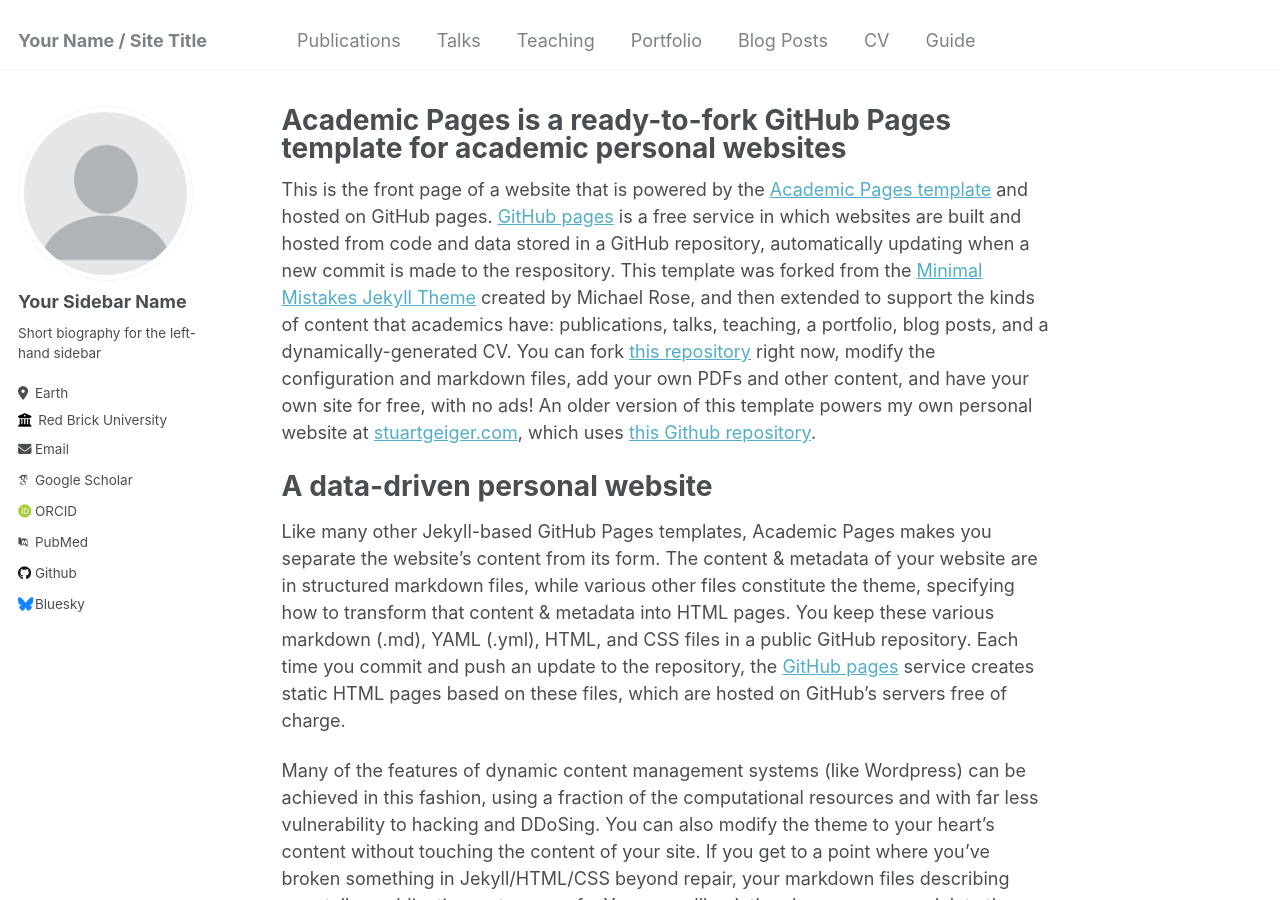
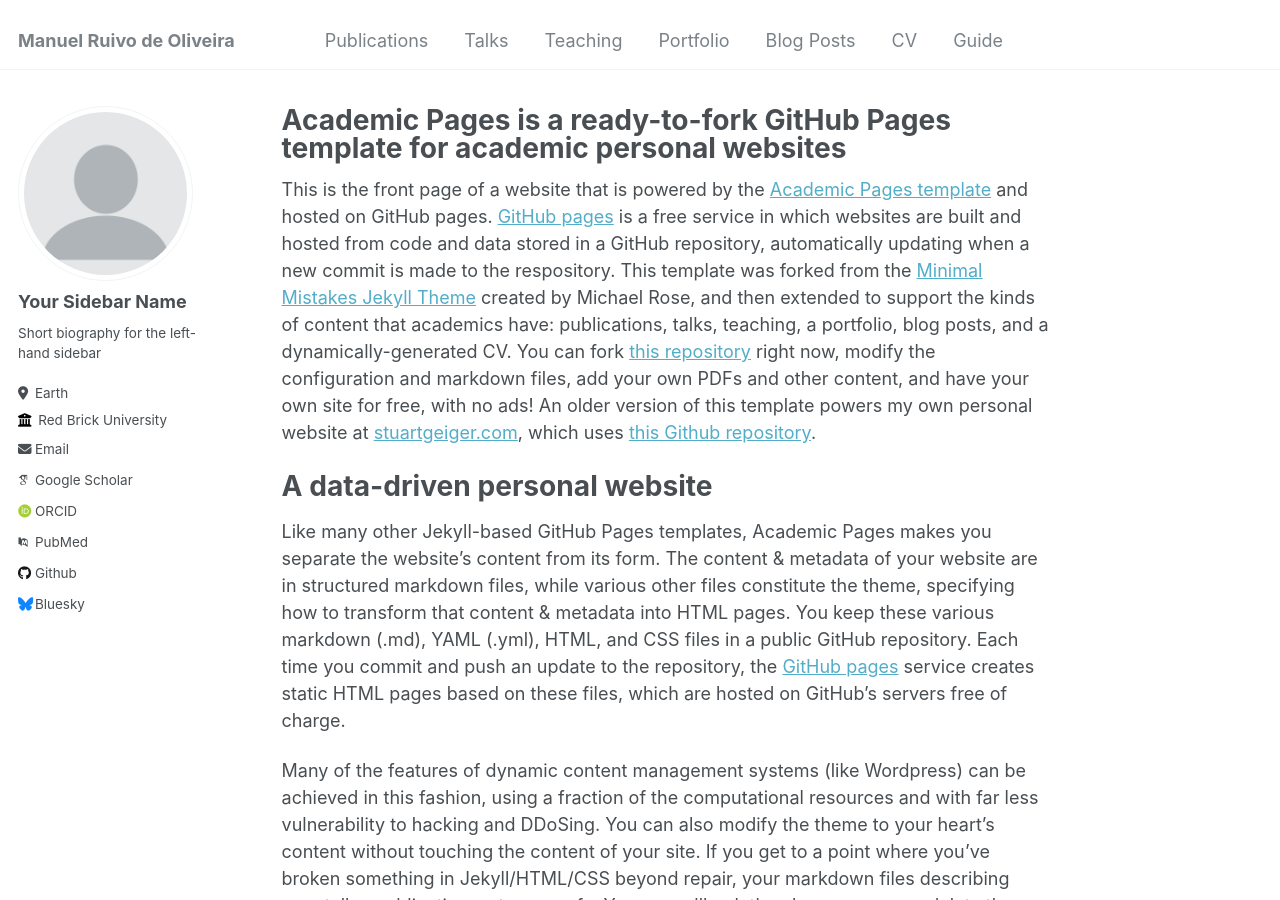
Before and after one commit to manuelruivodeoliveira/manuelruivodeoliveira.github.io, a Jekyll site: the page built from _pages/about.md, in a window 1280 px wide and 900 px high. Built offline with Jekyll 4.4.1, drawn with Linux system fonts in a browser that asks for light colours; some web fonts are replaced.

Commit message:
Change site title

```diff
--- a/_config.yml
+++ b/_config.yml
@@ -8,7 +8,7 @@
 
 # Basic Site Settings
 locale                   : "en-US"
-title                    : "Your Name / Site Title"
+title                    : "Manuel Ruivo de Oliveira"
 title_separator          : "-"
 name                     : &name "Your Name"
 description              : &description "personal description"
```
